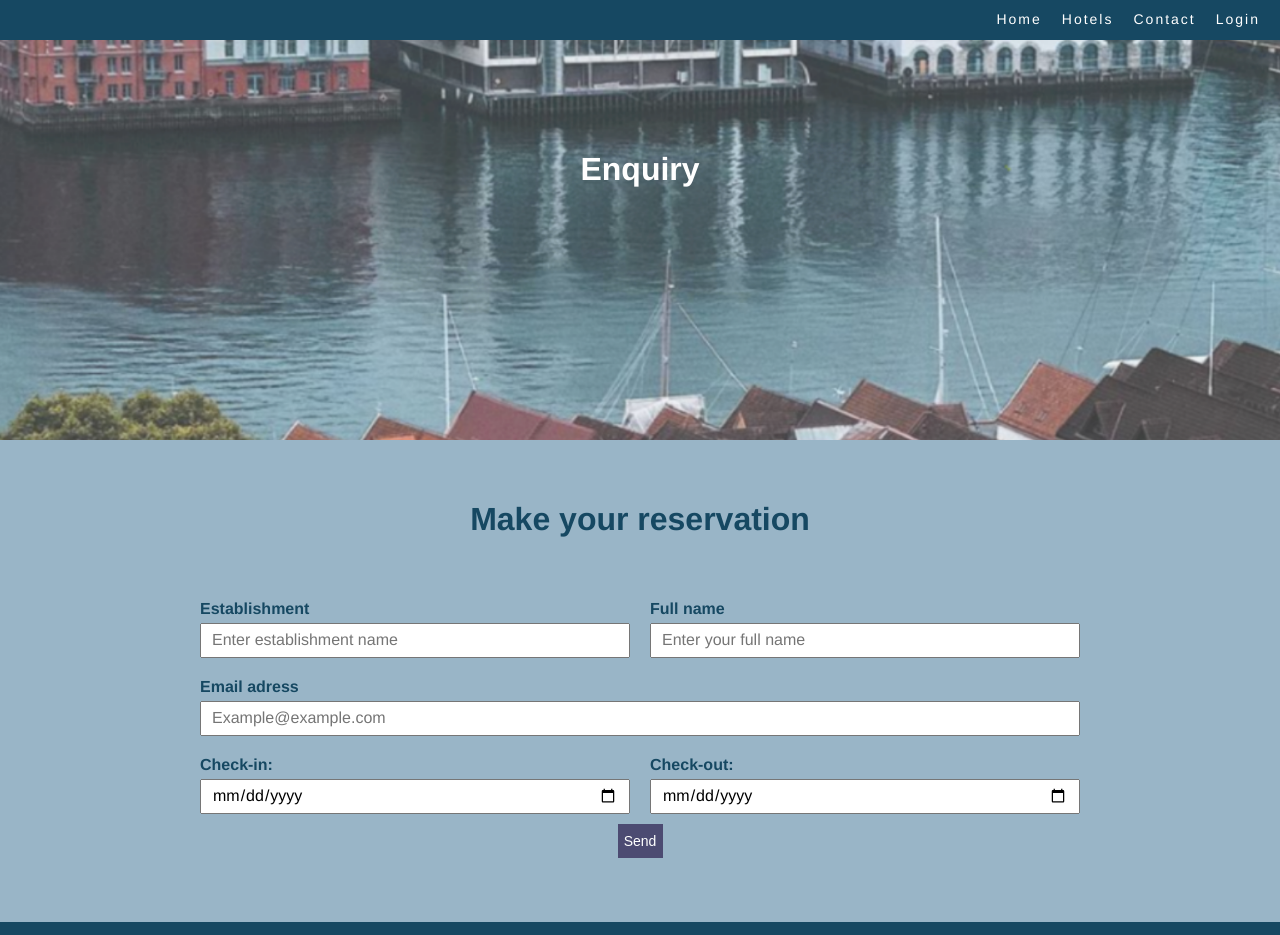
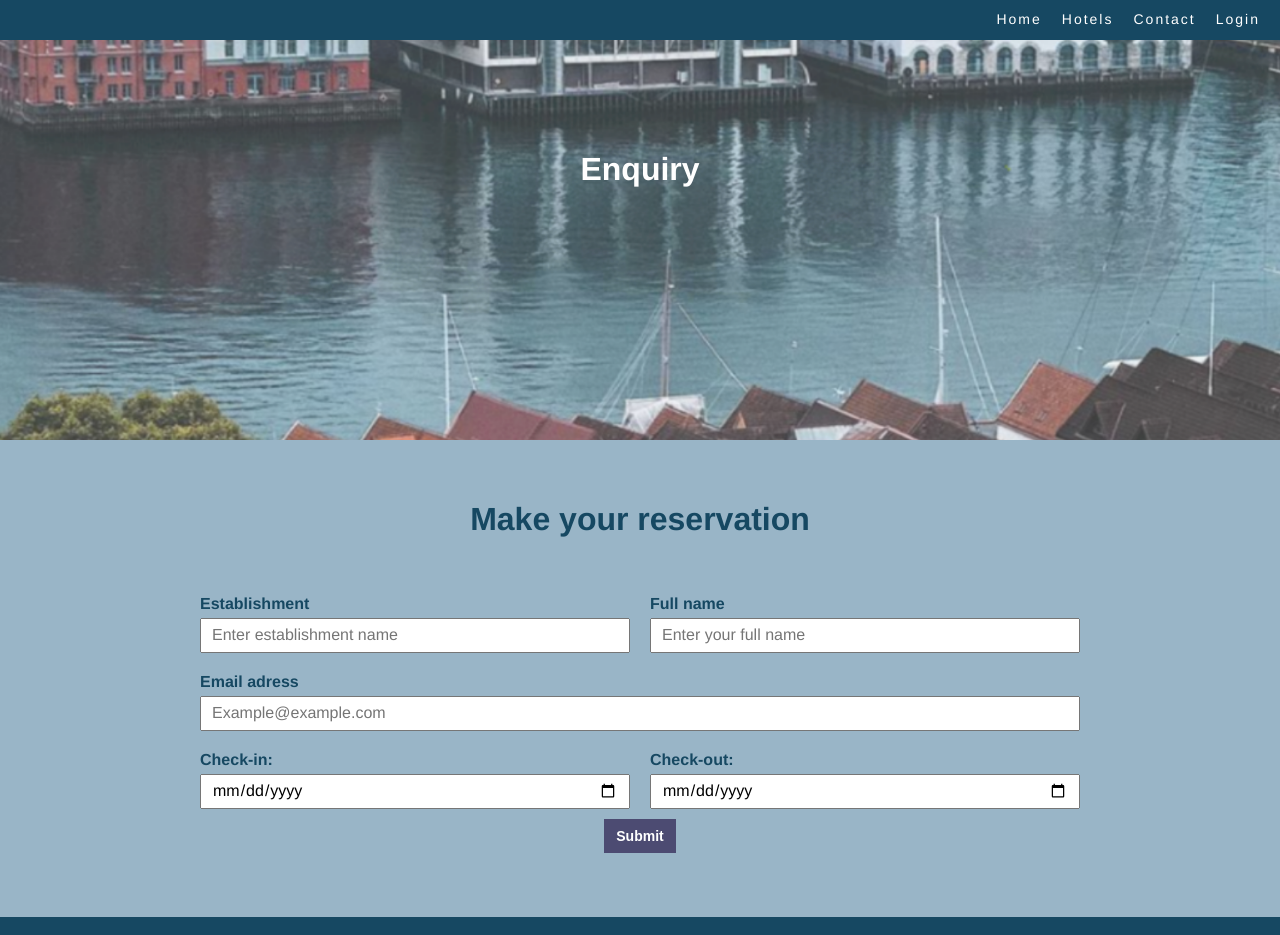
Before and after one commit to elisemykle/elise-myklebust-project-exam-2, a React (Create React App) app: page /Enquiry in a window 1280 px wide. Shown: the top 935 px of the page. Built offline with nearby package versions, Linux system fonts and the light colour scheme; a web font is replaced by a local one.

Commit message:
enquiry button

```diff
--- a/src/components/visitor/enquiry/Enquiry.js
+++ b/src/components/visitor/enquiry/Enquiry.js
@@ -76,7 +76,7 @@ export default function Enquiry(props){
 					<input className="form__input" type="date" name="date2" ref={register}/>
 					{errors.emailadress && <p className="error__message">Please enter in a valid date.</p>}
 				</div>
-				<button className="contact__button" type="submit">Send</button>
+				<button className="enquiry__button" type="submit">Submit</button>
 			</form>
 		</div>
 	)
--- a/src/css/enquiry.scss
+++ b/src/css/enquiry.scss
@@ -26,5 +26,18 @@
 .enquiry__form{
     max-width: 900px;
     margin: 0 auto;
-    margin-top: -40px;
+    margin-top: -45px;
 }
+
+.enquiry__button{
+    background-color: $elementcolor;
+    border: none;
+    font-weight: bold;
+    color: white;
+    height: 34px;
+    width: 8%;
+    text-decoration: none;
+    display: inline-block;
+    font-size: 14px;
+    cursor: pointer;
+}
```
